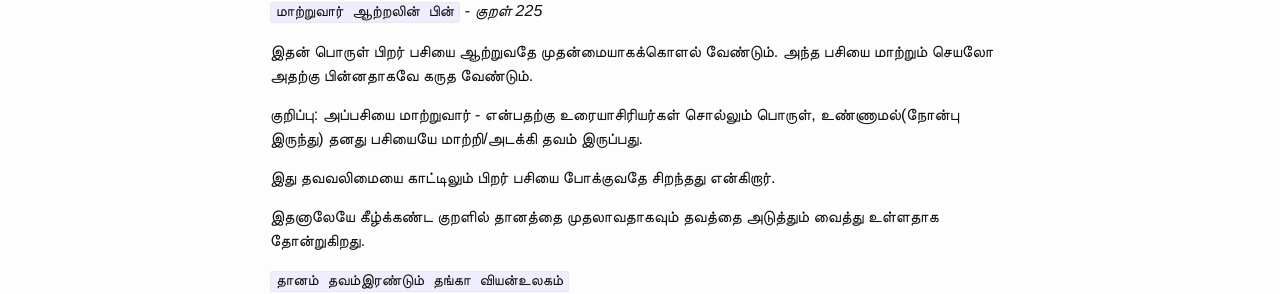
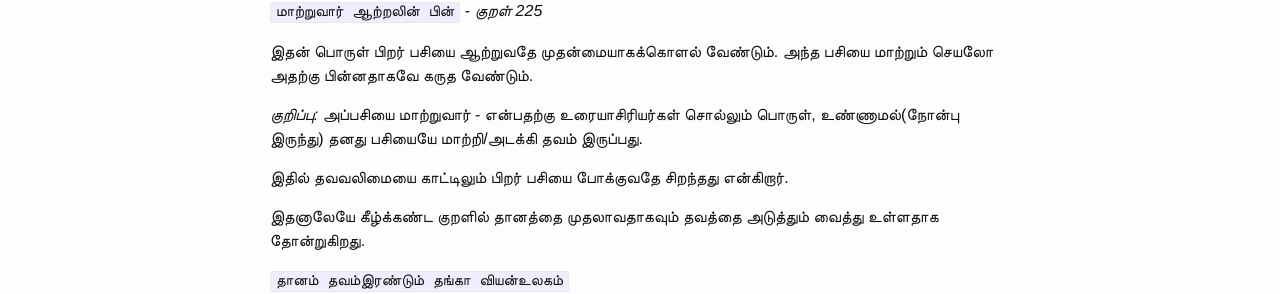
Before and after one commit to rajbharath/rajbharath.github.io, a Jekyll site: the page built from _posts/2022-05-08- valluvamum cheena pazhamozhiyum.markdown, in a window 1280 px wide. Shown: the part 369-663 px from the top of the page. Built offline with Jekyll 4.4.1, drawn with Linux system fonts in a browser that asks for light colours; comment, search, counter and statistics services are not loaded.

Commit message:
valluvamum cheena pazhamozhiyum

```diff
--- a/_posts/2022-05-08- valluvamum cheena pazhamozhiyum.markdown
+++ b/_posts/2022-05-08- valluvamum cheena pazhamozhiyum.markdown
@@ -16,10 +16,10 @@
 
 இதன் பொருள் பிறர் பசியை ஆற்றுவதே முதன்மையாகக்கொளல் வேண்டும். அந்த பசியை மாற்றும் செயலோ அதற்கு பின்னதாகவே கருத வேண்டும்.
 
-குறிப்பு:
+<i>குறிப்பு:</i>
 அப்பசியை மாற்றுவார் - என்பதற்கு உரையாசிரியர்கள் சொல்லும் பொருள், உண்ணாமல்(நோன்பு இருந்து) தனது பசியையே மாற்றி/அடக்கி தவம் இருப்பது.
 
-இது தவவலிமையை காட்டிலும் பிறர் பசியை போக்குவதே சிறந்தது என்கிறார்.
+இதில் தவவலிமையை காட்டிலும் பிறர் பசியை போக்குவதே சிறந்தது என்கிறார்.
 
 இதனாலேயே கீழ்க்கண்ட குறளில் தானத்தை முதலாவதாகவும் தவத்தை அடுத்தும் வைத்து உள்ளதாக தோன்றுகிறது.
 
```
